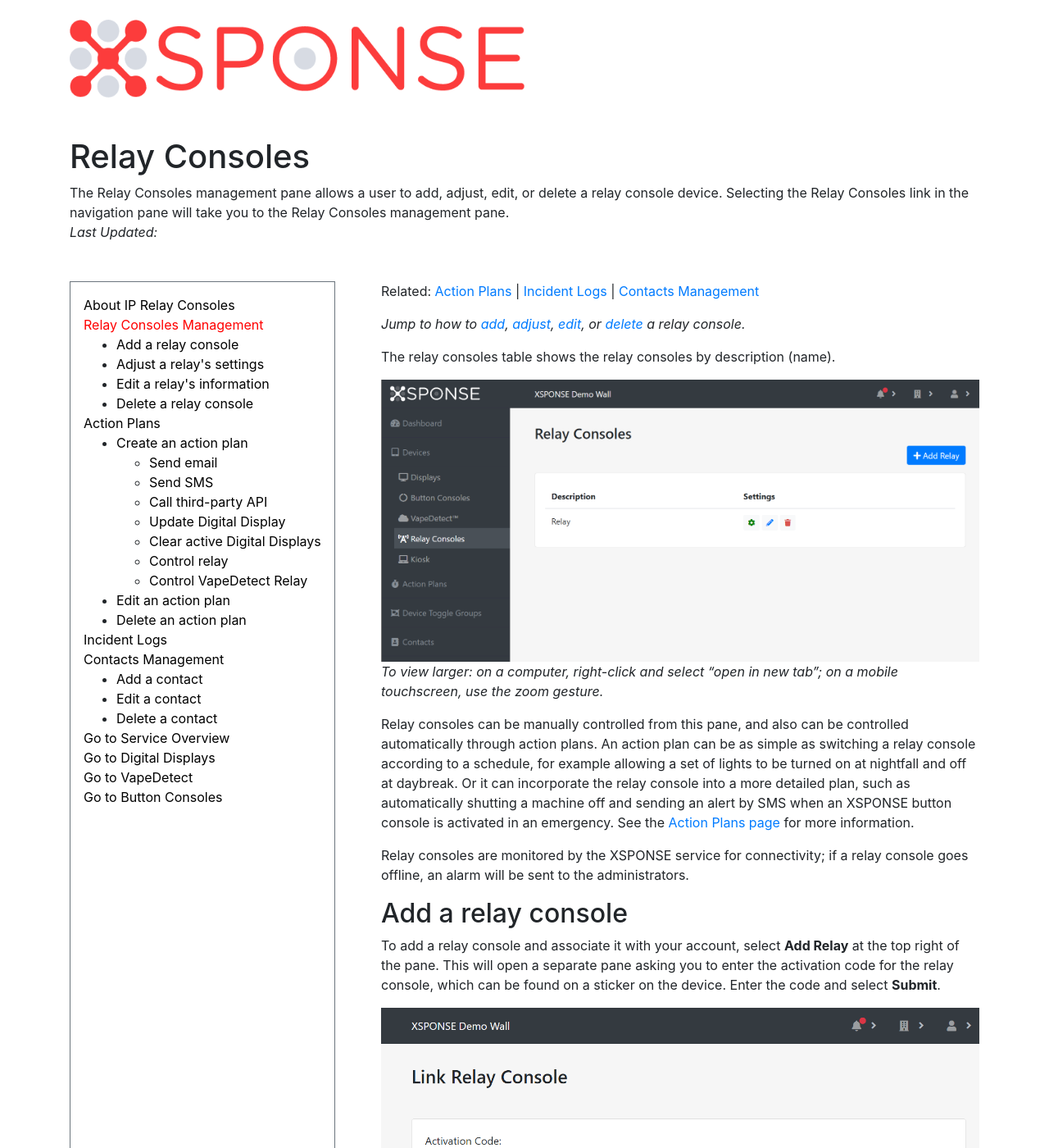
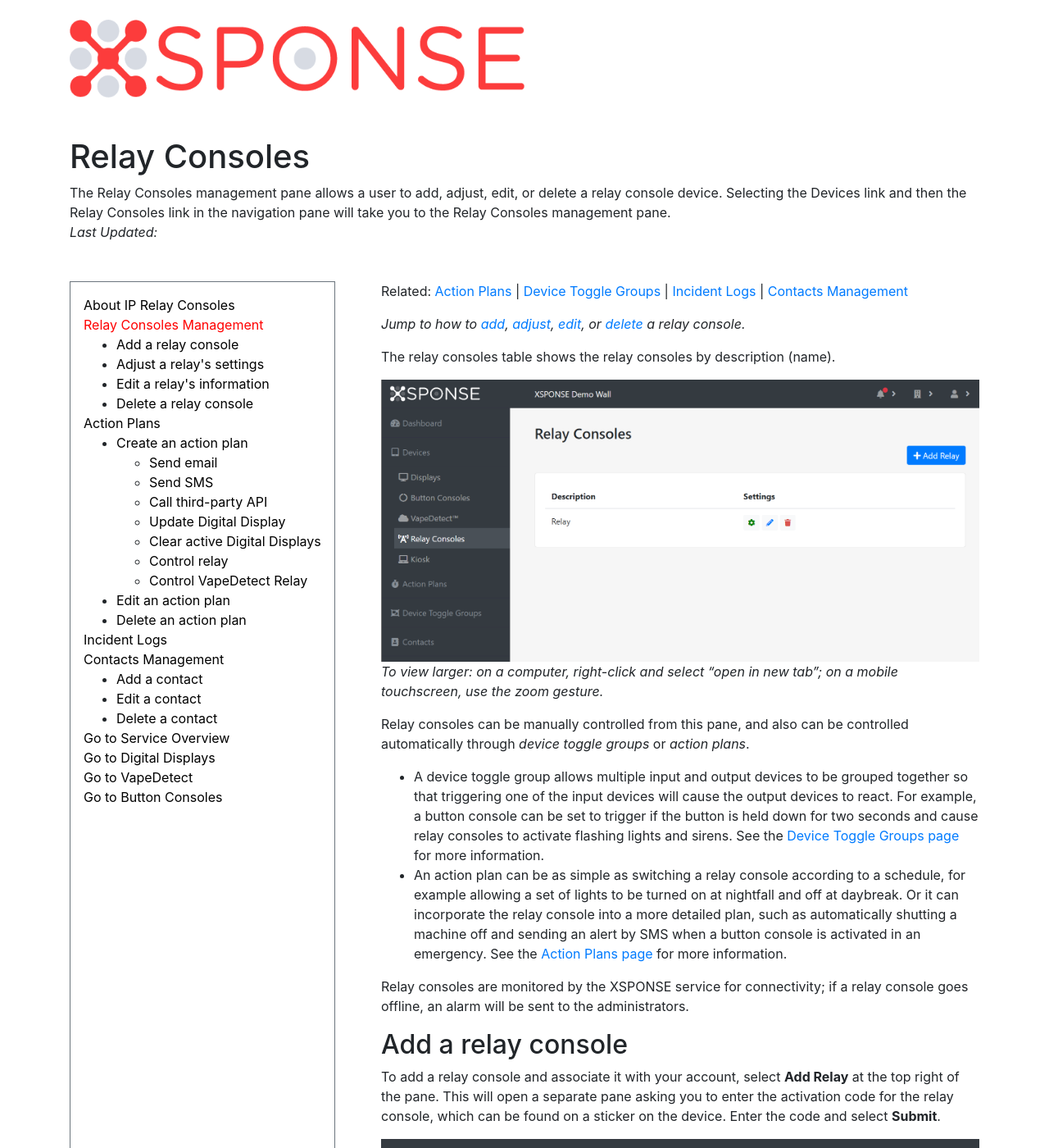
Before and after one commit to NrsSystems/docs, a Jekyll site: the page built from relay-consoles/relay-consoles-management.md, in a window 1280 px wide and 1400 px high. Shown: the whole window at 82% size. Built offline with Jekyll 4.4.1, drawn with Linux system fonts in a browser that asks for light colours; our own code applies the rules of GitHub Pages for plain Markdown files; some of the changed text lies outside the part shown.

Commit message:
Update relay-consoles-management.md
Revised text for updated UI screenshots and added information on device toggle groups

```diff
--- a/relay-consoles/relay-consoles-management.md
+++ b/relay-consoles/relay-consoles-management.md
@@ -1,8 +1,8 @@
 ---
 title: Relay Consoles
-abstract: The Relay Consoles management pane allows a user to add, adjust, edit, or delete a relay console device. Selecting the Relay Consoles link in the navigation pane will take you to the Relay Consoles management pane.
+abstract: The Relay Consoles management pane allows a user to add, adjust, edit, or delete a relay console device. Selecting the Devices link and then the Relay Consoles link in the navigation pane will take you to the Relay Consoles management pane.
 ---
-Related: [Action Plans](../general-ops/action-plans.md) \| [Incident Logs](../general-ops/incident-logs.md) \| [Contacts Management](../general-ops/contacts-management.md)
+Related: [Action Plans](../general-ops/action-plans.md) \| [Device Toggle Groups](../general-ops/device-toggle-groups.md) \| [Incident Logs](../general-ops/incident-logs.md) \| [Contacts Management](../general-ops/contacts-management.md)
 
 *Jump to how to [add](relay-consoles-management.md#add-a-relay-console), [adjust](relay-consoles-management.md#adjust-a-relays-settings), [edit](relay-consoles-management.md#edit-a-relays-information), or [delete](relay-consoles-management.md#delete-a-relay-console) a relay console.*
 
@@ -11,7 +11,9 @@ The relay consoles table shows the relay consoles by description (name).
 ![relay console management page](relay_consoles_management.png)
 _To view larger: on a computer, right-click and select "open in new tab"; on a mobile touchscreen, use the zoom gesture._
 
-Relay consoles can be manually controlled from this pane, and also can be controlled automatically through action plans. An action plan can be as simple as switching a relay console according to a schedule, for example allowing a set of lights to be turned on at nightfall and off at daybreak. Or it can incorporate the relay console into a more detailed plan, such as automatically shutting a machine off and sending an alert by SMS when an XSPONSE button console is activated in an emergency. See the [Action Plans page](../general-ops/action-plans.md) for more information.
+Relay consoles can be manually controlled from this pane, and also can be controlled automatically through *device toggle groups* or *action plans*.
+- A device toggle group allows multiple input and output devices to be grouped together so that triggering one of the input devices will cause the output devices to react. For example, a button console can be set to trigger if the button is held down for two seconds and cause relay consoles to activate flashing lights and sirens. See the [Device Toggle Groups page](../general-ops/device-toggle-groups.md) for more information.
+- An action plan can be as simple as switching a relay console according to a schedule, for example allowing a set of lights to be turned on at nightfall and off at daybreak. Or it can incorporate the relay console into a more detailed plan, such as automatically shutting a machine off and sending an alert by SMS when a button console is activated in an emergency. See the [Action Plans page](../general-ops/action-plans.md) for more information.
 
 Relay consoles are monitored by the XSPONSE service for connectivity; if a relay console goes offline, an alarm will be sent to the administrators.
 
@@ -23,19 +25,19 @@ _To view larger: on a computer, right-click and select "open in new tab"; on a m
 
 A new pane will open asking you to give the device a description (name). Once you have set this option, select **Submit** to accept the settings. To go back to the relay consoles management page without linking a device, select **Cancel**.
 
-## Adjust a relay’s settings
-To manage the settings for a relay console, select the **Adjust** icon in the relay consoles table. This will open a separate pane allowing you to see the name of the relay, its current state (on or off), the last time the service received a signal from the device ("timestamp"), and a list box to change the state of the device.
-
-![adjust relay pane](relay_adjust.png)
-_To view larger: on a computer, right-click and select "open in new tab"; on a mobile touchscreen, use the zoom gesture._
-
-To change the state of a relay, select the box for that relay in the _New State_ column and choose the new state. Once you change the state of the relay, select **Update** to accept the changes. Select **Back** to go back to the relay consoles management pane without saving any changes.
-
 ## Edit a relay’s information
 To edit the information for a relay console, select the **Edit** icon in the relay consoles table. This will open a separate pane allowing you to edit the relay description. Once changes are made, select **Submit** to accept the changes. Select **Cancel** to go back to the relay consoles management pane without saving any changes.
 
 ## Delete a relay console
 To remove a relay console, select the **Delete** icon in the relay console table. This will open a separate pane asking you to confirm relay deletion. Select **Delete** to delete the relay console. Select **Cancel** to go back to the relay consoles management pane without deleting the relay console.
 
+## Adjust a relay’s settings
+To manage the settings for a relay console, select the **Adjust** icon in the relay consoles table. This will open a separate pane allowing you to see the name of the relay, its current state (on or off), the last time the service received a signal from the device, and two options for changing the relay's setting: a *Device Toggler* setting or a *New State* selection box. The *Device Toggler* allows you to assign the relay to a *device toggle group*, which will automatically change the relay's state when an input device, such as an XSPONSE button console, sends a trigger to that device toggle group.
+
+![adjust relay pane](relay_adjust.png)
+_To view larger: on a computer, right-click and select "open in new tab"; on a mobile touchscreen, use the zoom gesture._
+
+To change the state of a relay immediately, select the box for that relay in the _New State_ column and choose the new state. To assign the relay to a device toggle group, select the **Device Toggler** box in that row and choose a device toggle group from the list. Once you have assigned a device toggle group or changed the state of the relay manually, select **Update** to accept the changes. Select **Back** to go back to the relay consoles management pane without saving any changes.
+
 ___
 *Return to the [IP Relay Consoles index](index.md)*
```
